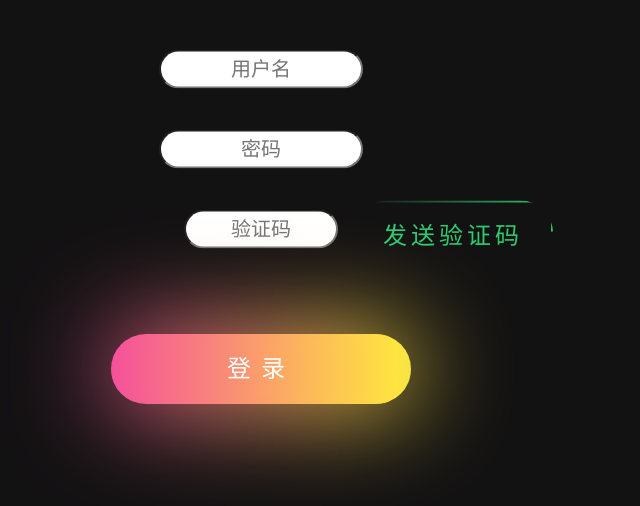
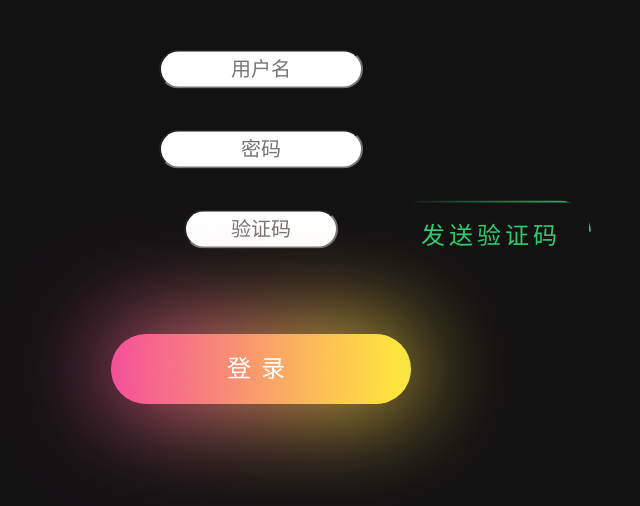
Before and after one commit to HorsesElectricStick/spider_manage_web, a Django app: page /login/ in a window 1280 px wide. Shown: the part 131-637 px from the top of the page, without its empty margins (379-1019 px from the left). Run offline with Django 3.2, Linux system fonts and the light colour scheme.

Commit message:
css修复获取验证码按钮可能会和其他元素重叠的BUG

```diff
--- a/myauth/static/myauth/css/login.css
+++ b/myauth/static/myauth/css/login.css
@@ -48,7 +48,7 @@ input:nth-child(3):focus {
     text-decoration: none;
     position: relative;
     display: inline-block;
-    left: 65%;
+    left: calc(50% + 230px);
     top: 340px;
     transform: translate(-50%,-50%);
     padding: 15px 30px;
```
